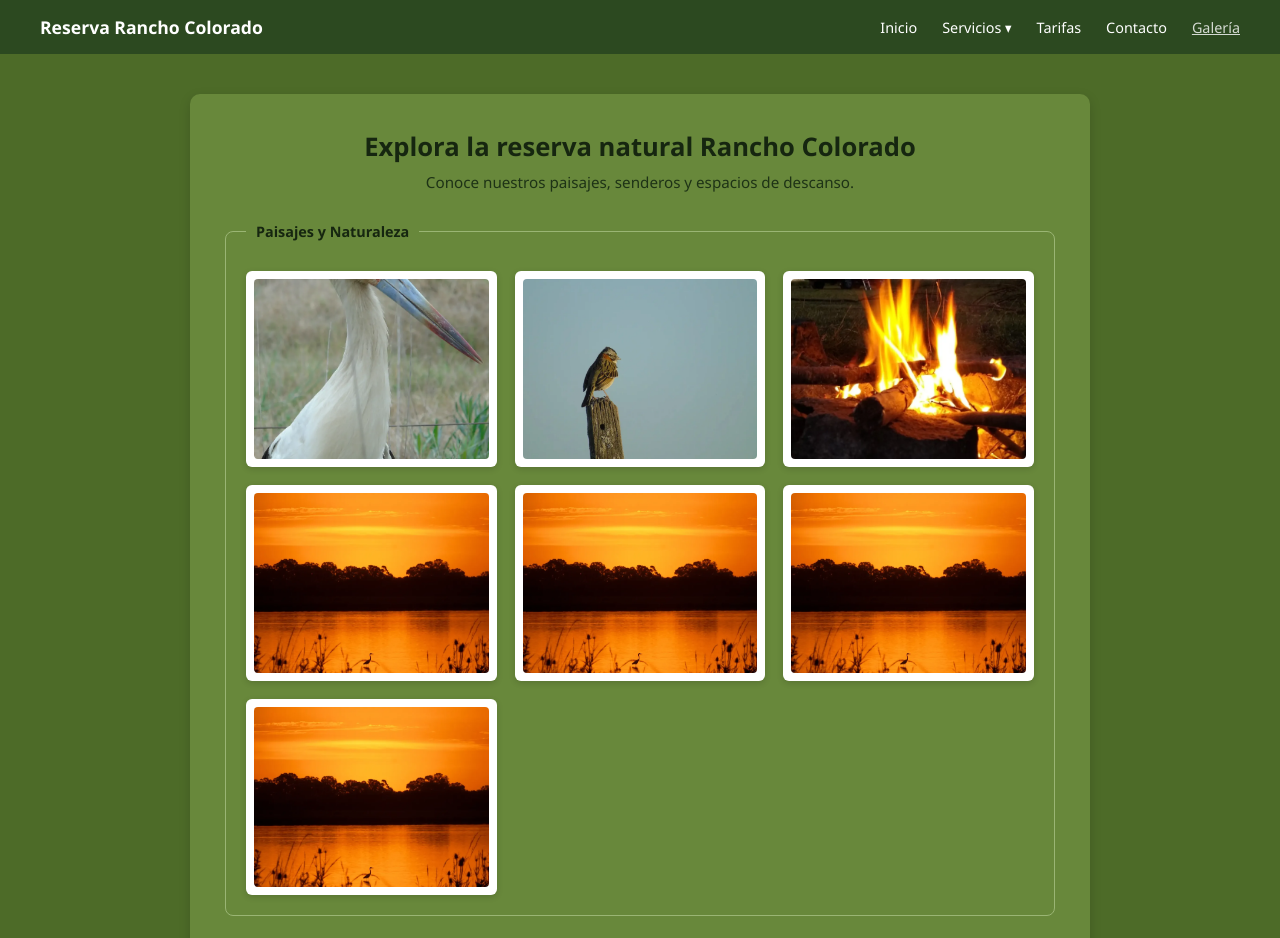
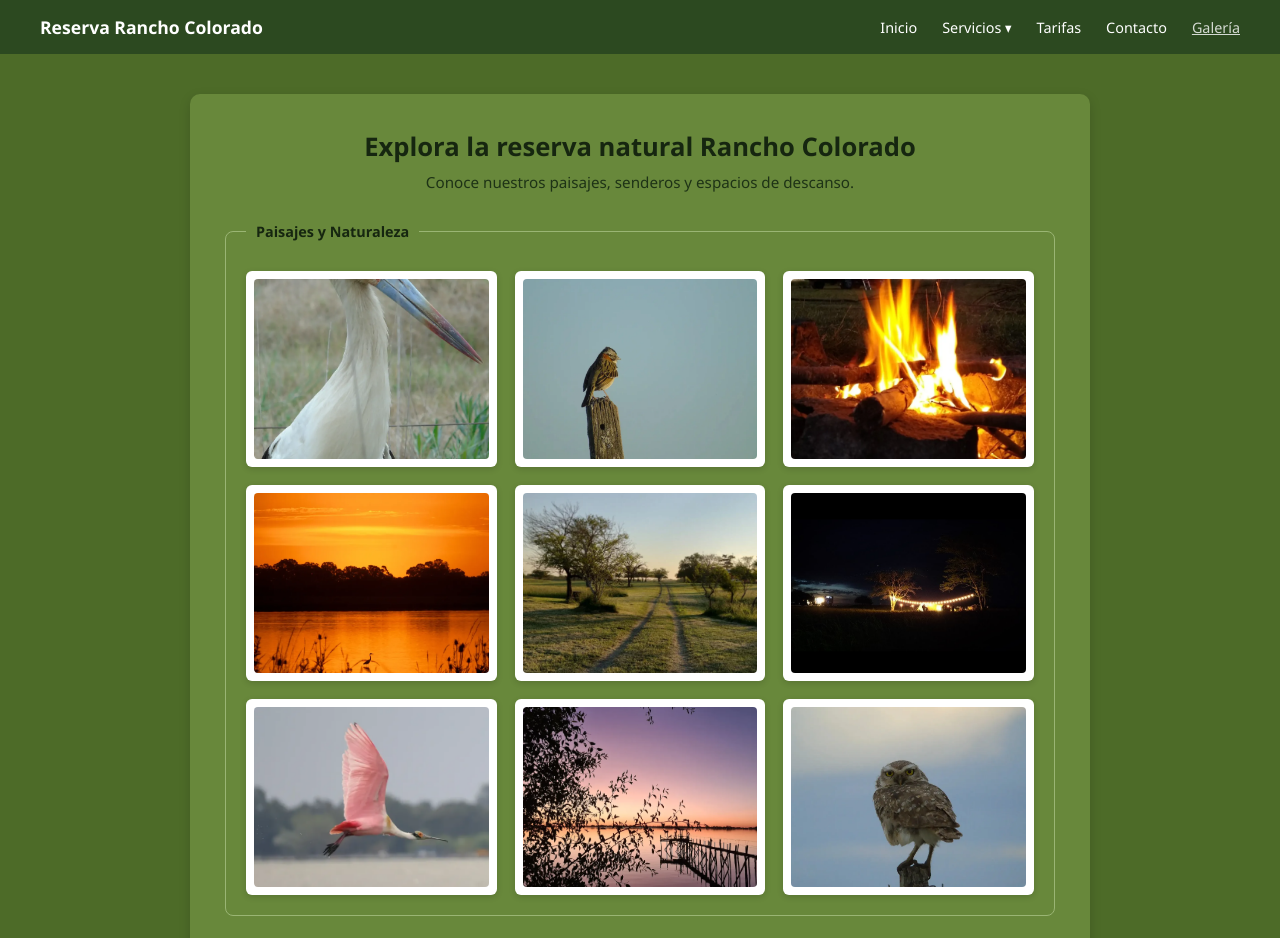
Before and after one commit to Lucamartinocaba/Ranchocolorado, a plain HTML site: page galeria.html in a window 1280 px wide. Shown: the top 938 px of the page. Drawn offline with Linux system fonts and the light colour scheme.

Commit message:
Update galeria.html

```diff
--- a/galeria.html
+++ b/galeria.html
@@ -34,25 +34,31 @@
 
                 <div class="grid-galeria">
                     <div class="item-foto">
-                        <img src="garza.png" alt="Sendero en el bosque">
+                        <img src="garza.png" alt="garza">
                     </div>
                     <div class="item-foto">
-                        <img src="pajarito.png" alt="Laguna de la reserva">
+                        <img src="pajarito.png" alt="pajarito">
                     </div>
                     <div class="item-foto">
-                        <img src="fuego.png" alt="Atardecer en Rancho Colorado">
+                        <img src="fuego.png" alt="fuego">
                     </div>
                     <div class="item-foto">
                         <img src="atardecer.png" alt="Atardecer en Rancho Colorado">
                     </div>
                     <div class="item-foto">
-                        <img src="atardecer.png" alt="Atardecer en Rancho Colorado">
+                        <img src="camino.png" alt="camino">
                     </div>
                     <div class="item-foto">
-                        <img src="atardecer.png" alt="Atardecer en Rancho Colorado">
+                        <img src="feria.png" alt="feria">
                     </div>
                     <div class="item-foto">
-                        <img src="atardecer.png" alt="Atardecer en Rancho Colorado">
+                        <img src="cigueña.png" alt="cigueña">
+                    </div>
+                     <div class="item-foto">
+                        <img src="muelle.png" alt="muelle">
+                    </div>
+                     <div class="item-foto">
+                        <img src="lechuza.png" alt="lechuza">
                     </div>
                 </div>
             </fieldset>
```
